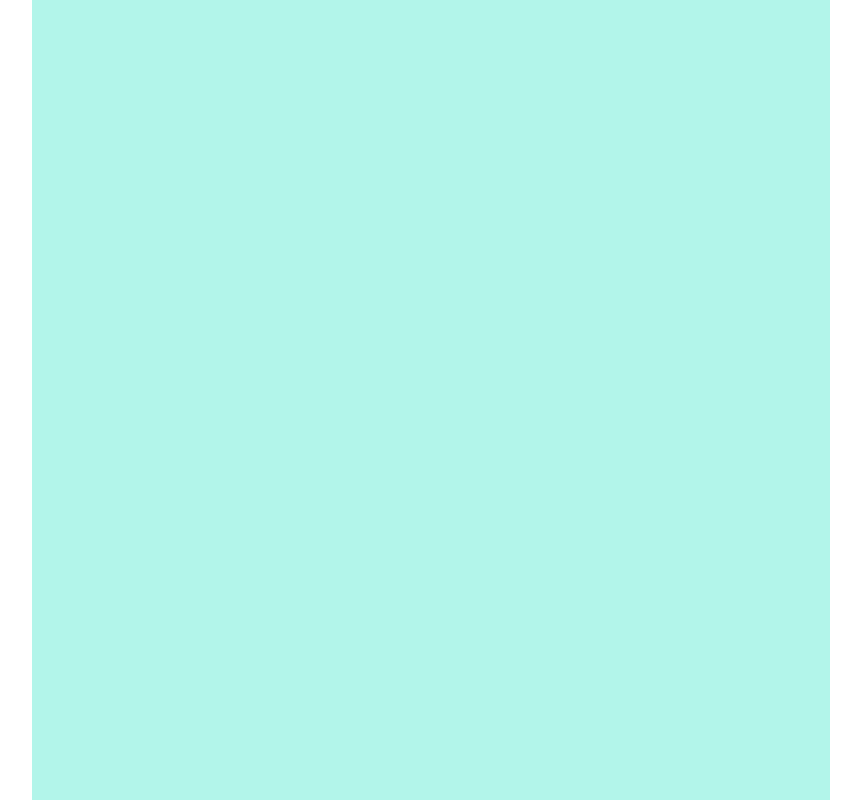
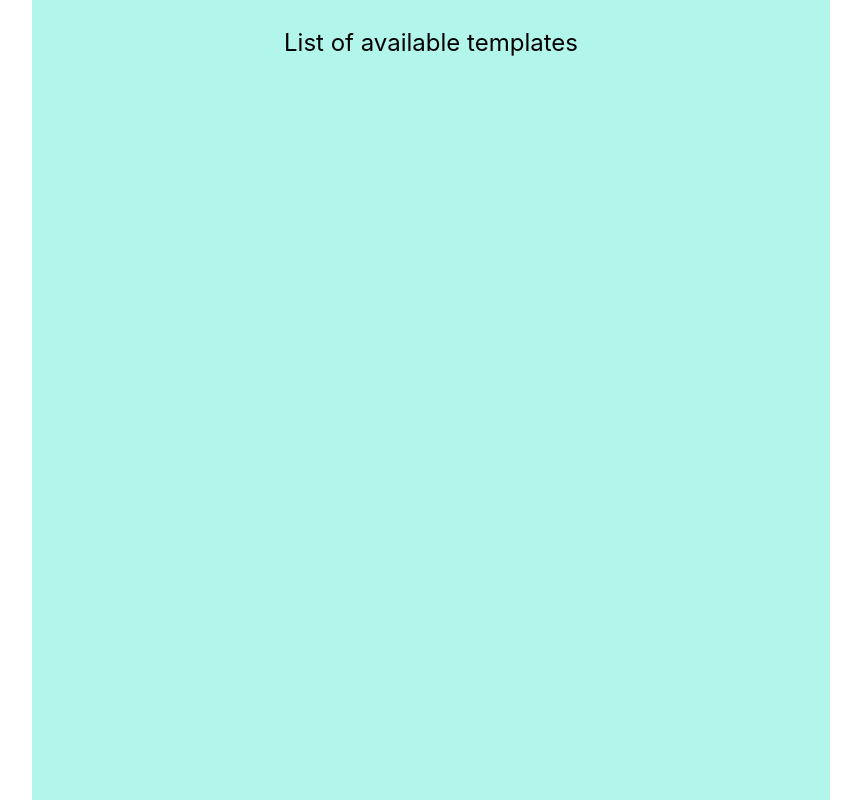
Before and after one commit to Cempten/docx-template-generation, a React (Create React App) app in the folder frontend/: page / in a window 1280 px wide. Shown: the whole page, without its empty margins (209-1070 px from the left). Built offline with nearby package versions, Linux system fonts and the light colour scheme.

Commit message:
add template page

```diff
--- a/frontend/src/App.tsx
+++ b/frontend/src/App.tsx
@@ -1,14 +1,18 @@
 import React from 'react'
 import { ChakraProvider } from '@chakra-ui/react'
 import { ThemeProvider } from '@emotion/react'
+// local libs
 import { theme } from './theme'
 import { BaseLayout } from './components/BaseLayout'
+import { TemplatePage } from './components/pages'
 
 export const App: React.FC = () => {
   return (
     <ThemeProvider theme={theme}>
       <ChakraProvider>
-        <BaseLayout></BaseLayout>
+        <BaseLayout>
+          <TemplatePage />
+        </BaseLayout>
       </ChakraProvider>
     </ThemeProvider>
   )
--- /dev/null
+++ b/frontend/src/components/pages/TemplatePage/TemplatePage.tsx
@@ -0,0 +1,11 @@
+import React from 'react'
+// local libs
+import { Title } from './styles'
+
+export const TemplatePage: React.FC = () => {
+  return (
+    <>
+      <Title>List of available templates</Title>
+    </>
+  )
+}
--- /dev/null
+++ b/frontend/src/components/pages/TemplatePage/index.ts
@@ -0,0 +1 @@
+export { TemplatePage } from './TemplatePage'
--- /dev/null
+++ b/frontend/src/components/pages/TemplatePage/styles.ts
@@ -0,0 +1,7 @@
+import styled from '@emotion/styled'
+
+export const Title = styled.div`
+  font-size: 24px;
+  color: ${({ theme }) => theme.primary[0]};
+  margin-bottom: 10px;
+`
--- /dev/null
+++ b/frontend/src/components/pages/index.ts
@@ -0,0 +1 @@
+export { TemplatePage } from './TemplatePage'
```
